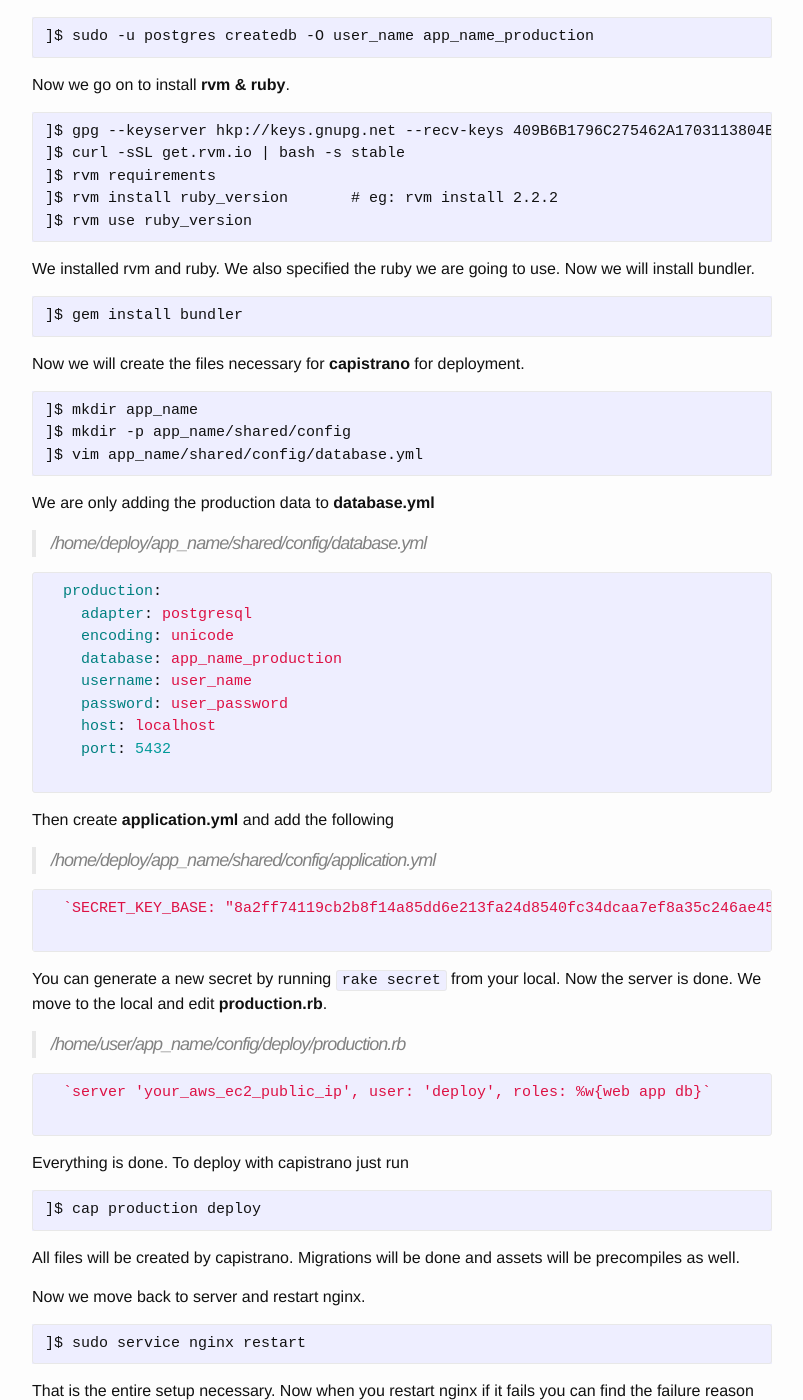
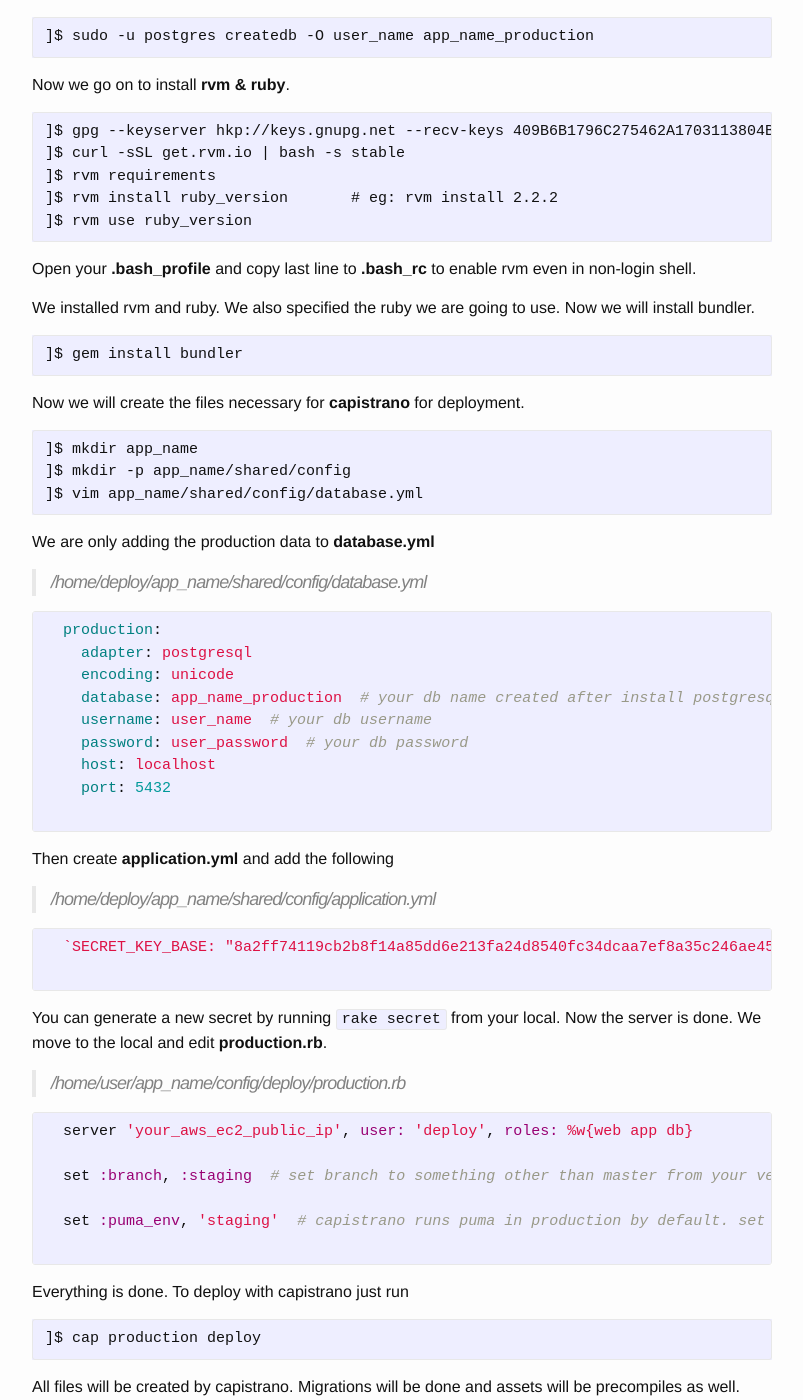
Before and after one commit to sajinmp/sajinmp.github.io, a Jekyll site: the page built from _posts/2016-03-23-deployment-of-rails-app-to-aws-or-digital-ocean-with-capistrano-puma-and-nginx.md, in a window 1280 px wide and 1400 px high, scrolled down 4291 px. Shown: the whole window, without its empty margins (238-1041 px from the left). Built offline with Jekyll 4.4.1, drawn with Linux system fonts in a browser that asks for light colours; comment, search, counter and statistics services are not loaded; some of the changed text lies outside the part shown.

Commit message:
add more info in deploying post

```diff
--- a/_posts/2016-03-23-deployment-of-rails-app-to-aws-or-digital-ocean-with-capistrano-puma-and-nginx.md
+++ b/_posts/2016-03-23-deployment-of-rails-app-to-aws-or-digital-ocean-with-capistrano-puma-and-nginx.md
@@ -46,14 +46,14 @@ Next we edit **deploy.rb** file in the **config** directory.
 
 > config/deploy.rb
 > {% highlight ruby %}
-  lock '3.4.0'
+  lock '3.4.0'  # Change version as per capistrano
 
-  set :application, 'appname'
-  set :repo_url, 'git@github.com:username/repository_name.git'
-  set :deploy_to, '/home/deploy/appname'
+  set :application, 'appname' # name of application folder in server
+  set :repo_url, 'git@github.com:username/repository_name.git' # link to repository
+  set :deploy_to, '/home/deploy/appname' # path to deploy in server
   set :pty, true
-  set :linked_files, %w{config/database.yml config/application.yml}  # application.yml for figaro
-  set :linked_dirs, %w{log tmp/pids tmp/cache tmp/sockets vendor/bundle public/system public/uploads}
+  set :linked_files, %w{config/database.yml config/application.yml}  # linking files from shared directory
+  set :linked_dirs, %w{log tmp/pids tmp/cache tmp/sockets vendor/bundle public/system public/uploads} # linking folders from shared directory
   set :keep_releases, 3   # default value is 5, Edit as per necessary
 
   set :puma_rackup, -> { File.join(current_path, 'config.ru') }
@@ -141,7 +141,7 @@ Delete all the existing content and enter the following
       proxy_pass http://app;
     }
 
-    location ~ ^/(assets|fonts|system)/|favicon.ico|robots.txt {
+    location ~ ^/(assets|fonts|system)/|favicon.ico|robots.txt { # add |uploads after system if you want upload directory to server static assets
       gzip_static on;
       expires max;
       add_header Cache-Control public;
@@ -180,6 +180,8 @@ Now we go on to install **rvm & ruby**.
     ]$ rvm install ruby_version       # eg: rvm install 2.2.2
     ]$ rvm use ruby_version
 
+Open your **.bash_profile** and copy last line to **.bash_rc** to enable rvm even in non-login shell.
+
 We installed rvm and ruby. We also specified the ruby we are going to use. Now we will install bundler.
 
     ]$ gem install bundler
@@ -197,9 +199,9 @@ We are only adding the production data to **database.yml**
   production:
     adapter: postgresql
     encoding: unicode
-    database: app_name_production
-    username: user_name
-    password: user_password
+    database: app_name_production  # your db name created after install postgresql
+    username: user_name  # your db username
+    password: user_password  # your db password
     host: localhost
     port: 5432
   {% endhighlight %}
@@ -215,7 +217,11 @@ You can generate a new secret by running `rake secret` from your local. Now the
 
 > /home/user/app_name/config/deploy/production.rb
 > {% highlight ruby %}
-  `server 'your_aws_ec2_public_ip', user: 'deploy', roles: %w{web app db}`
+  server 'your_aws_ec2_public_ip', user: 'deploy', roles: %w{web app db}
+
+  set :branch, :staging  # set branch to something other than master from your version control
+
+  set :puma_env, 'staging'  # capistrano runs puma in production by default. set environment here.
   {% endhighlight %}
 
 Everything is done. To deploy with capistrano just run
```
